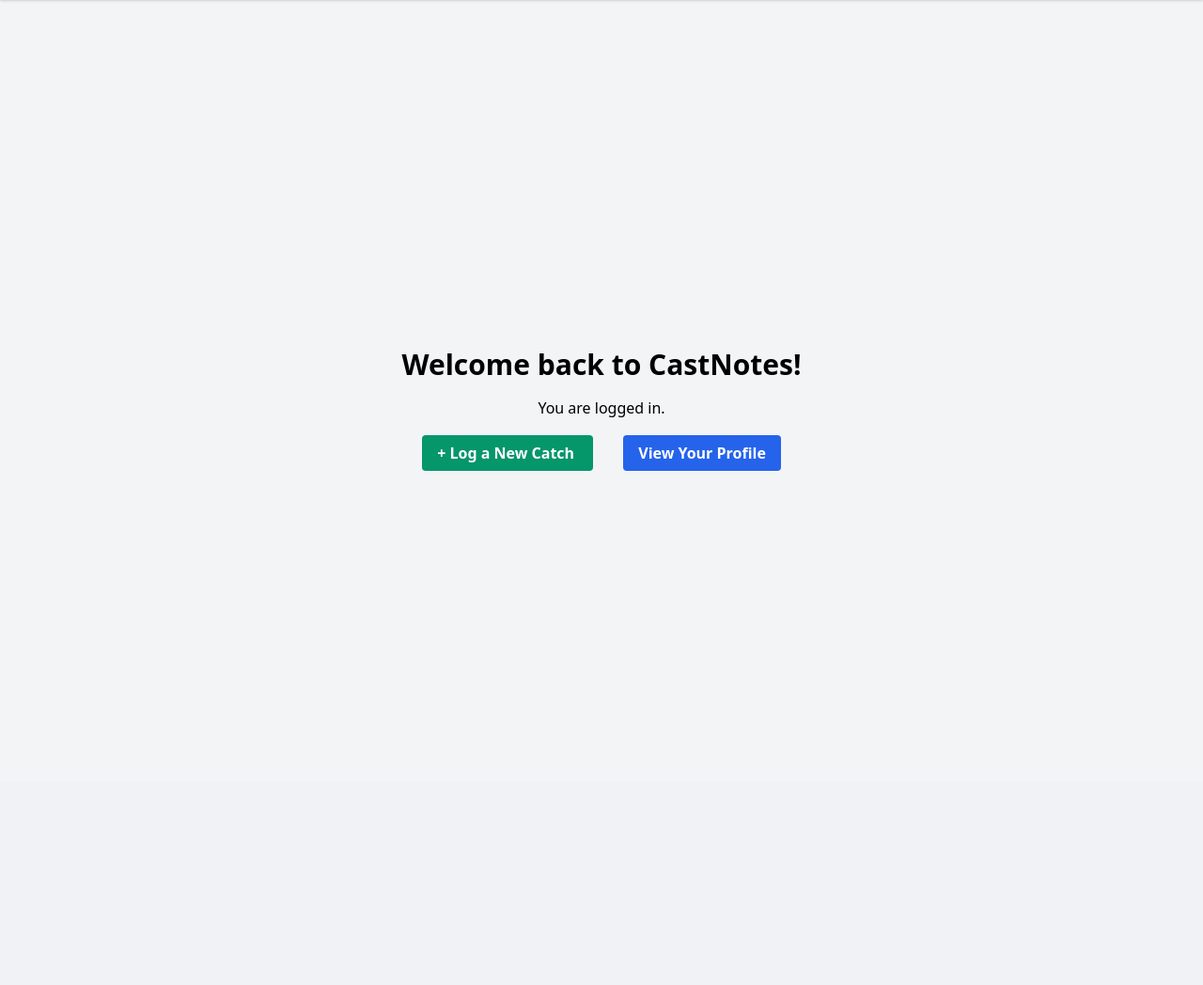
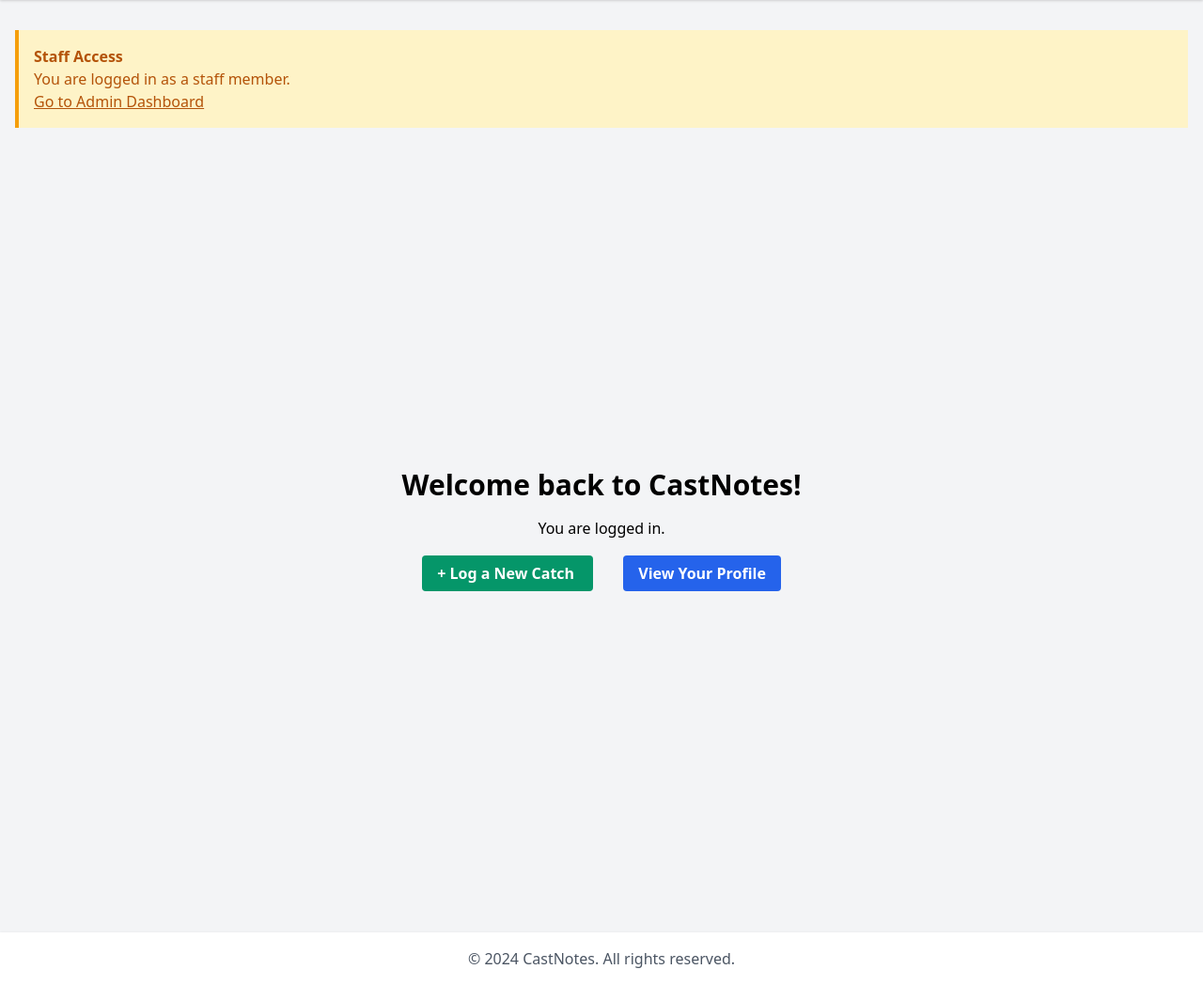
Before and after one commit to mlfbvr/castnotes, a Django app: page / in a window 1280 px wide. Shown: the part 72-1120 px from the top of the page at 94% size. Before the commit the page ends 573 px from the top, so only its background shows below. Run offline with Django 5.2, Linux system fonts and the light colour scheme; the visitor is signed in with stand-in values (Sample User, id 1).

Commit message:
Add a warning if user is staff with link to admin dashboard

```diff
--- a/angler/templates/base.html
+++ b/angler/templates/base.html
@@ -29,7 +29,17 @@
       </div>
     </nav>
     <main class="container mx-auto px-4">
+      {% if user.is_staff %}
+      <div class="bg-yellow-100 border-l-4 border-yellow-500 text-yellow-700 p-4 mb-6" role="alert">
+        <p class="font-bold">Staff Access</p>
+        <p>You are logged in as a staff member.</p>
+        <p><a href="/admin/" class="underline">Go to Admin Dashboard</a></p>
+      </div>
+      {% endif %}
       {% block content %}{% endblock %}
     </main>
+    <footer class="bg-white shadow mt-8 py-4 text-center text-gray-600">
+      &copy; 2024 CastNotes. All rights reserved.
+    </footer>
   </body>
 </html>
```
